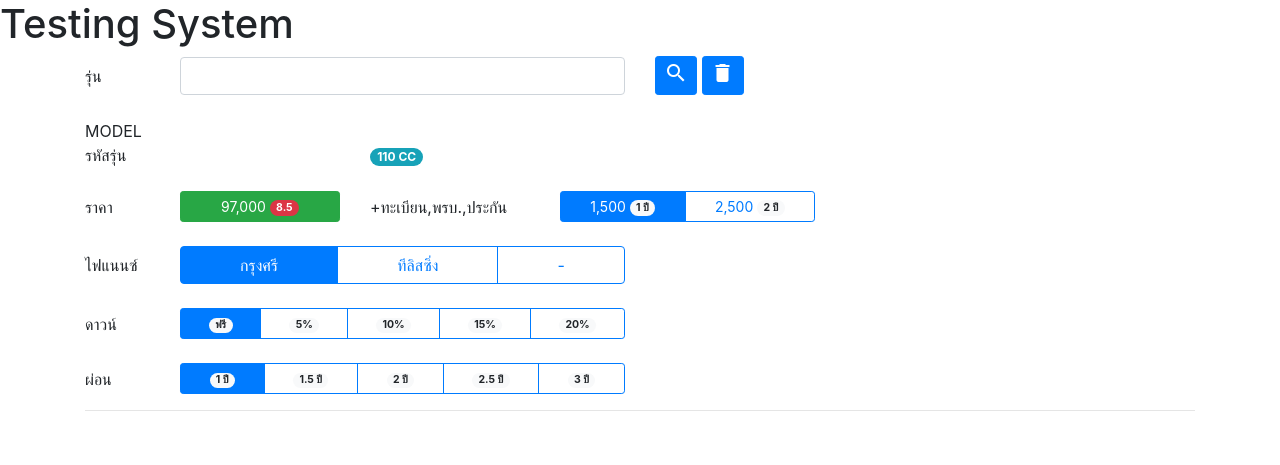
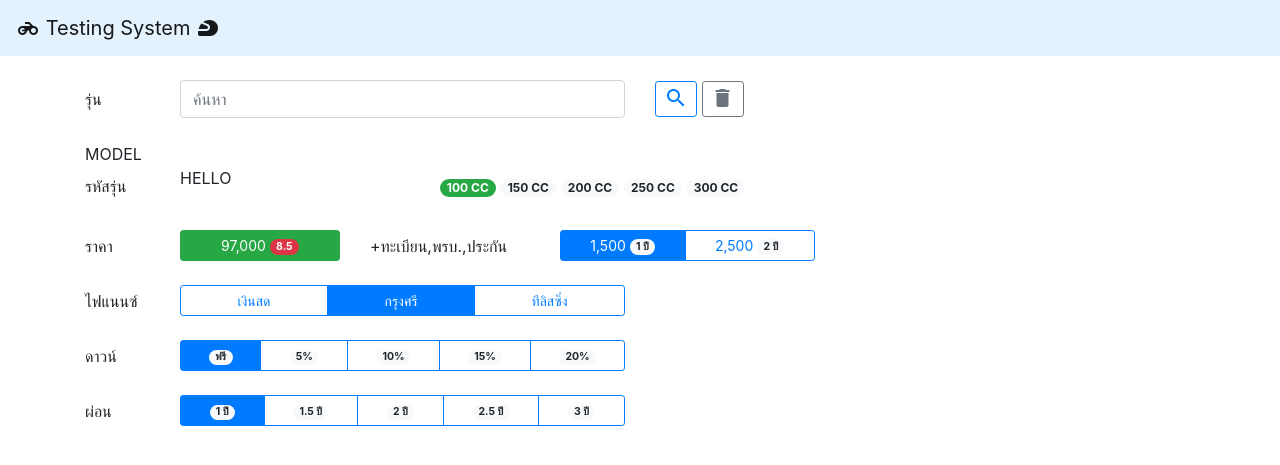
Before and after one commit to varin-odd/chokdee, a PHP site: page / in a window 1280 px wide. Shown: the top 465 px of the page. Run offline with PHP 8.4, Linux system fonts and the light colour scheme; some libraries are stand-ins or nearby versions.

Commit message:
Decorate ui.

```diff
--- a/index.php
+++ b/index.php
@@ -25,26 +25,36 @@
             margin: .8em 0 .2em;
             line-height: 1.5;
         }
+        i {
+            vertical-align: sub;
+        }
     </style>
     <title>Chokdee</title>
   </head>
   <body>
-    <h1>Testing System</h1>
+    <nav class="navbar navbar-light" style="background-color: #e3f2fd;">
+        <a class="navbar-brand" href="#">
+            <i class="material-icons">motorcycle</i>
+            Testing System
+            <i class="material-icons">sports_motorsports</i>
+        </a>
+    </nav>
+    <br>
     <form class="opening">
     <div class="container">
         <div class="row align-items-center">
             <div class="col-1">รุ่น</div>
-            <div class="col-5"><input class="form-control" id="search"></div>
+            <div class="col-5"><input class="form-control" id="search" placeholder="ค้นหา"></div>
             <div class="col-2">
-                <button type="button" class="btn btn-primary btn-sm">
+                <button type="button" class="btn btn-outline-primary btn-sm">
                     <i class="material-icons">search</i>
                 </button>
-                <button type="button" class="btn btn-primary btn-sm" id="clear">
+                <button type="button" class="btn btn-outline-secondary btn-sm" id="clear">
                     <i class="material-icons">delete</i>
                 </button>
             </div>
         </div>
-        <br />
+        <br>
         <div class="row align-items-center">
             <div class="col-1">MODEL</div>
             <div class="col">
@@ -66,10 +76,18 @@
         </div>
         <div class="row align-items-center">
             <div class="col-1">รหัสรุ่น</div>
-            <div class="col-2" id="model-id"></div>
-            <div class="col-1"><span class="badge badge-pill badge-info" id="cc">110 CC</span></div>
+            <div class="col-2 bd-callout" id="model-id">
+                <p>HELLO</p>
             </div>
-        <br />
+            <div class="col-5 text-center">
+                <span class="badge badge-pill badge-success" id="cc100">100 CC</span>
+                <span class="badge badge-pill badge-light" id="cc150">150 CC</span>
+                <span class="badge badge-pill badge-light" id="cc200">200 CC</span>
+                <span class="badge badge-pill badge-light" id="cc250">250 CC</span>
+                <span class="badge badge-pill badge-light" id="cc300">300 CC</span>
+            </div>
+        </div>
+        <br>
         <div class="row align-items-center">
             <div class="col-1">ราคา</div>
             <div class="col-2">
@@ -91,25 +109,25 @@
                 </div>
             </div>
         </div>
-        <br />
+        <br>
         <div class="row align-items-center">
             <div class="col-1">ไฟแนนซ์</div>
             <div class="col-5">
                 <div class="btn-group btn-group-toggle btn-block" data-toggle="buttons">
-                    <label class="btn btn-outline-primary active">
+                    <label class="btn btn-outline-primary btn-sm">
+                        <input type="radio" name="leasing" value="OFF">เงินสด
+                    </label>
+                    <label class="btn btn-outline-primary btn-sm active">
                         <input type="radio" name="leasing" value="GE" checked>กรุงศรี
                     </label>
-                    <label class="btn btn-outline-primary">
+                    <label class="btn btn-outline-primary btn-sm">
                         <input type="radio" name="leasing" value="TL">ทีลิสซิ่ง
-                    </label>
-                    <label class="btn btn-outline-primary">
-                        <input type="radio" name="leasing" value="OFF">-
                     </label>
                 </div>
             </div>
             <div class="col-1"><p class="h6" style="color:white" id="loan-price">ยอดจัด</p></div>
         </div>
-        <br />
+        <br>
         <div class="row align-items-center">
             <div class="col-1">ดาวน์</div>
             <div class="col-5">
@@ -147,7 +165,7 @@
                 </div>
             </div>
         </div>
-        <br />
+        <br>
         <div class="row align-items-center">
             <div class="col-1">ผ่อน</div>
             <div class="col-5">
@@ -185,9 +203,16 @@
                 </div>
             </div>
         </div>
-        <hr>
+        <br>
     </div>
     </form>
+    <nav class="navbar fixed-bottom navbar-light bg-light" style="display:none">
+        <form class="form-inline">
+            <span class="navbar-text">Scoring</span>
+            <button class="btn btn-sm btn-outline-success" type="button" disabled>Main button</button>
+            <button class="btn btn-sm btn-outline-secondary" type="button" disabled>Second button</button>
+        </form>
+    </nav>
     <!-- Optional JavaScript -->
     <!-- jQuery first, then Popper.js, then Bootstrap JS -->
     <script src="https://code.jquery.com/jquery-1.12.4.js"></script>
@@ -199,12 +224,10 @@
             return x.toString().replace(/\B(?=(\d{3})+(?!\d))/g, ",");
         }
         function ceil(leasing, amount) {
-            if (leasing == 'GE') {
-                return Math.ceil(amount);
-            } else if (leasing == 'TL') {
+            if (leasing == 'TL') {
                 return Math.ceil(amount / 5) * 5;
             }
-            return amount;
+            return Math.ceil(amount);
         }
         function calculate(price, leasing, down, int, period) {
             var loan = price - (price * down / 100);
@@ -216,13 +239,11 @@
             var leasing = $("input[name='leasing']:checked").val().toUpperCase();
             var down = $("input[name='down']:checked").val();
             //alert('Leasing: ' + leasing + '\nPrice: ' + cash_price);
-            var interest = 1.99;
+            var interest = 0;
             if (leasing == 'GE') {
                 interest = 1.95;
             } else if (leasing == 'TL') {
                 interest = 1.99;
-            } else {
-                alert("Leasing Name Error: " + leasing);
             }
             $("#down1").text("ฟรี");
             $("#down2").text(numberWithCommas(cash_price * 0.05));
@@ -304,7 +325,7 @@
             });
 
             $("#clear").click(function() {
-                $("#search").text();
+                $("#search").val("");
             });
         } );
     </script>
```
Lines whose indentation alone changed are shown as unchanged.
